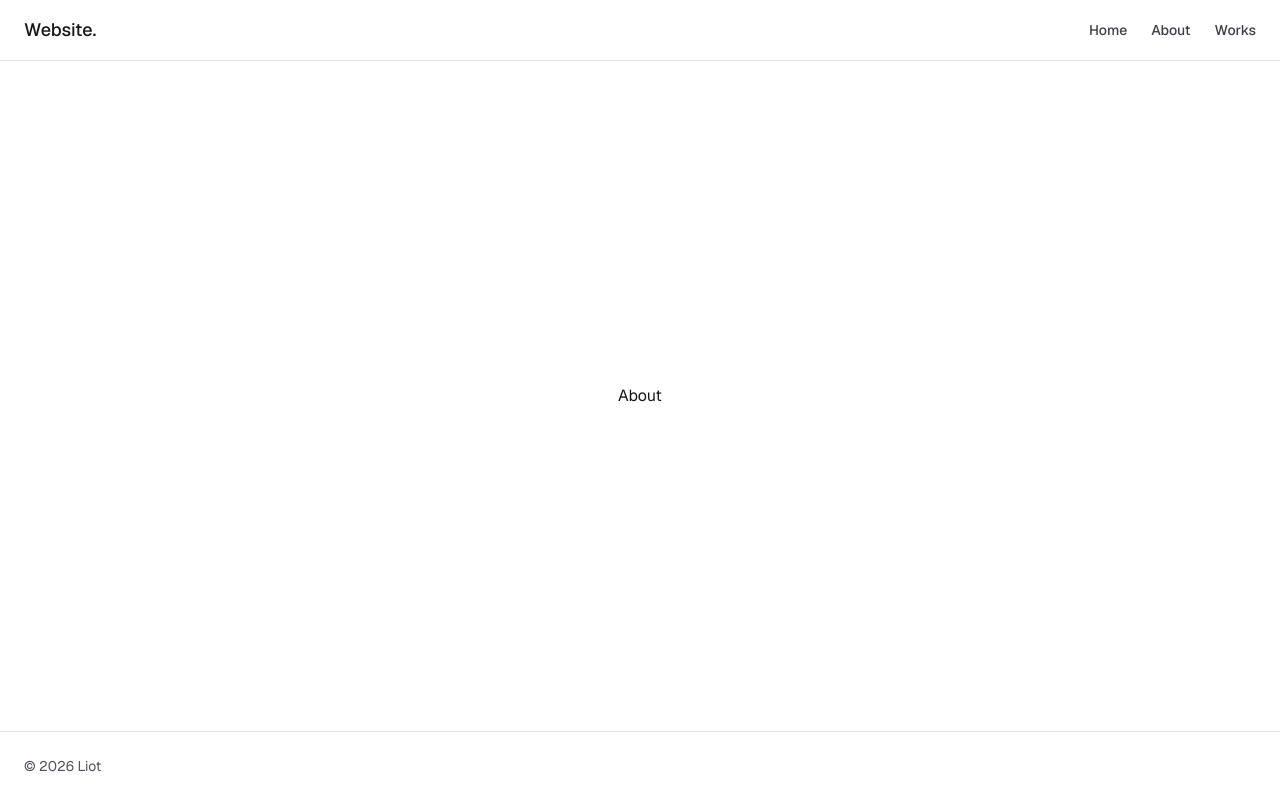
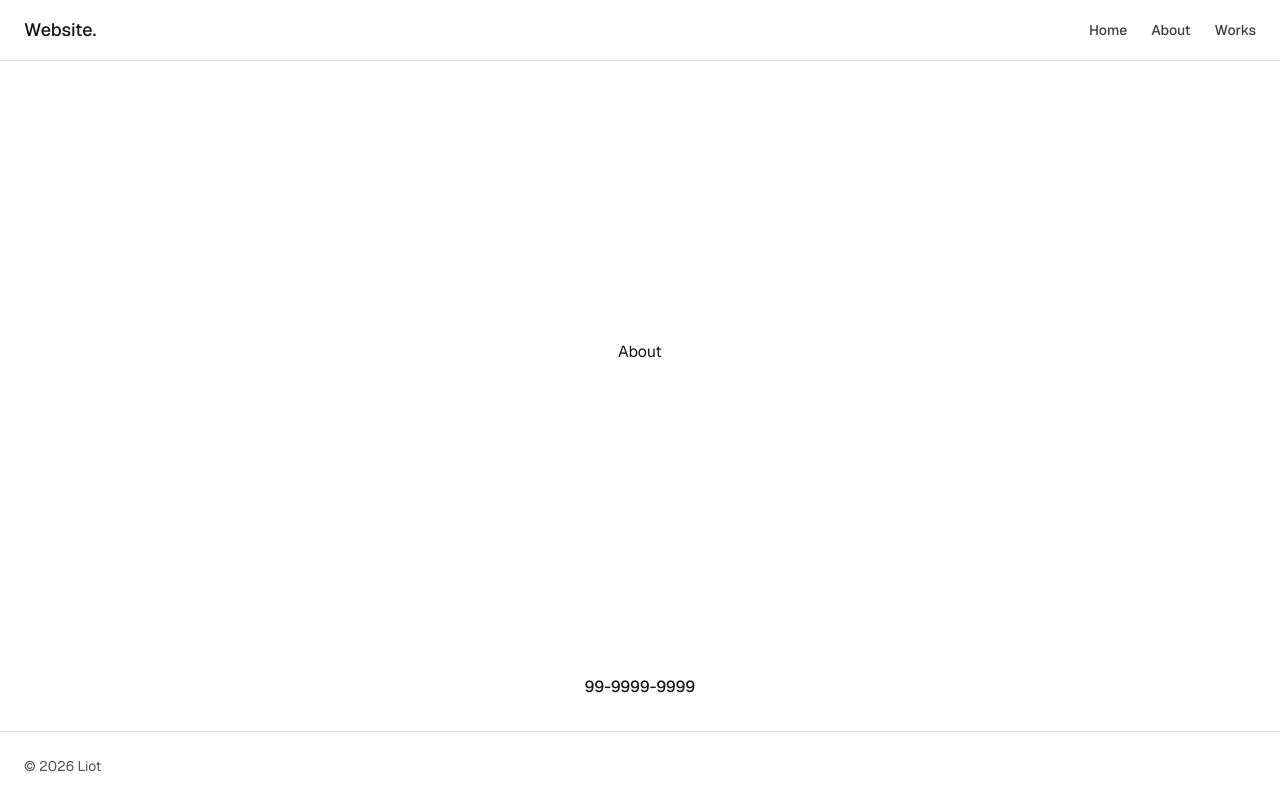
Before and after one commit to kams3261/liot-website, a Next.js app: page /about in a window 1280 px wide. Built offline with nearby package versions, Linux system fonts and the light colour scheme.

Commit message:
CTA追加・aboutとworksのみ

```diff
--- a/src/app/about/page.tsx
+++ b/src/app/about/page.tsx
@@ -1,4 +1,6 @@
 import type { Metadata } from "next";
+
+import { CtaSection } from "@/components/CtaSection";
 
 export const metadata: Metadata = {
   title: "About",
@@ -6,8 +8,11 @@ export const metadata: Metadata = {
 
 export default function AboutPage() {
   return (
-    <div className="mx-auto flex w-full max-w-7xl flex-1 items-center justify-center py-10 text-center sm:py-16">
-      <p>About</p>
-    </div>
+    <>
+      <div className="mx-auto flex w-full max-w-7xl flex-1 items-center justify-center py-10 text-center sm:py-16">
+        <p>About</p>
+      </div>
+      <CtaSection />
+    </>
   );
 }
--- a/src/app/works/page.tsx
+++ b/src/app/works/page.tsx
@@ -1,4 +1,6 @@
 import type { Metadata } from "next";
+
+import { CtaSection } from "@/components/CtaSection";
 
 export const metadata: Metadata = {
   title: "Works",
@@ -6,8 +8,11 @@ export const metadata: Metadata = {
 
 export default function WorksPage() {
   return (
-    <div className="mx-auto flex w-full max-w-7xl flex-1 items-center justify-center py-10 text-center sm:py-16">
-      <p>Works</p>
-    </div>
+    <>
+      <div className="mx-auto flex w-full max-w-7xl flex-1 items-center justify-center py-10 text-center sm:py-16">
+        <p>Works</p>
+      </div>
+      <CtaSection />
+    </>
   );
 }
--- /dev/null
+++ b/src/components/CtaSection.tsx
@@ -0,0 +1,10 @@
+export function CtaSection() {
+  return (
+    <section
+      className="mx-auto w-full max-w-7xl py-8 text-center"
+      aria-label="お問い合わせ"
+    >
+      <p className="text-base font-medium text-zinc-900">99-9999-9999</p>
+    </section>
+  );
+}
```
